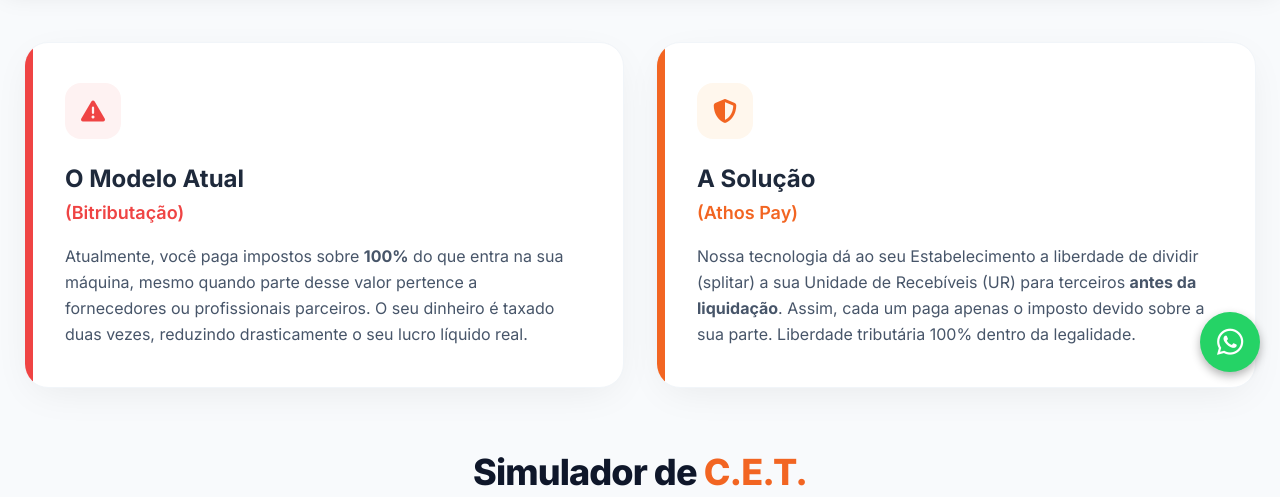
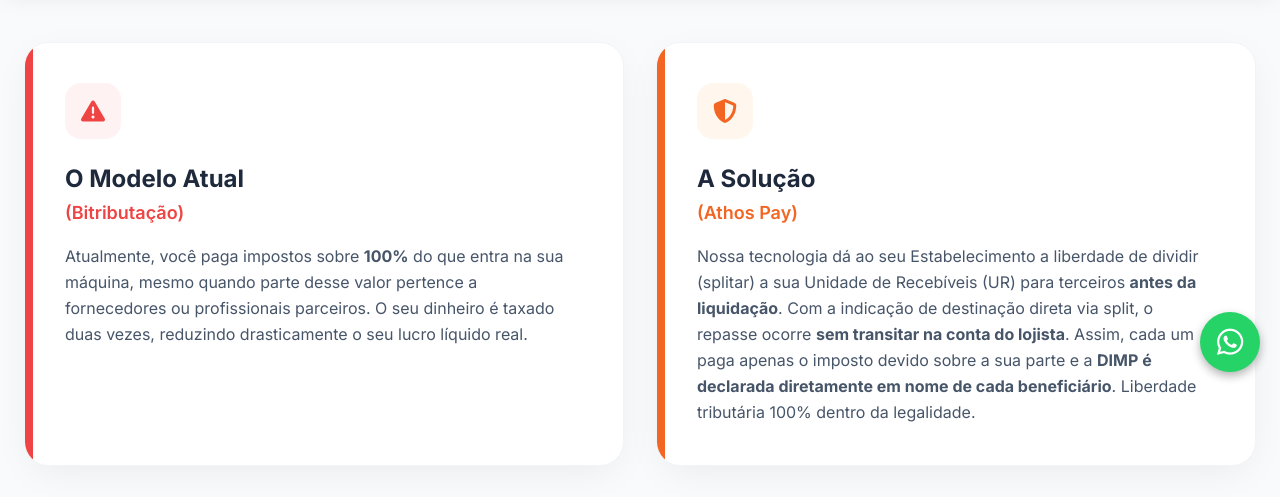
Before and after one commit to athospay/s.simulador, a plain HTML site: page index.html in a window 1280 px wide. Shown: the part 408-905 px from the top of the page. Drawn offline with nearby package versions, Linux system fonts and the light colour scheme.

Commit message:
Add files via upload

```diff
--- a/index.html
+++ b/index.html
@@ -118,7 +118,7 @@
                 </div>
                 <h2 class="text-2xl font-bold mb-4 text-slate-800">A Solução <span class="text-athos-orange text-lg font-semibold block mt-1">(Athos Pay)</span></h2>
                 <p class="text-slate-600 leading-relaxed">
-                    Nossa tecnologia dá ao seu Estabelecimento a liberdade de dividir (splitar) a sua Unidade de Recebíveis (UR) para terceiros <strong>antes da liquidação</strong>. Assim, cada um paga apenas o imposto devido sobre a sua parte. Liberdade tributária 100% dentro da legalidade.
+                    Nossa tecnologia dá ao seu Estabelecimento a liberdade de dividir (splitar) a sua Unidade de Recebíveis (UR) para terceiros <strong>antes da liquidação</strong>. Com a indicação de destinação direta via split, o repasse ocorre <strong>sem transitar na conta do lojista</strong>. Assim, cada um paga apenas o imposto devido sobre a sua parte e a <strong>DIMP é declarada diretamente em nome de cada beneficiário</strong>. Liberdade tributária 100% dentro da legalidade.
                 </p>
             </div>
         </section>
```
